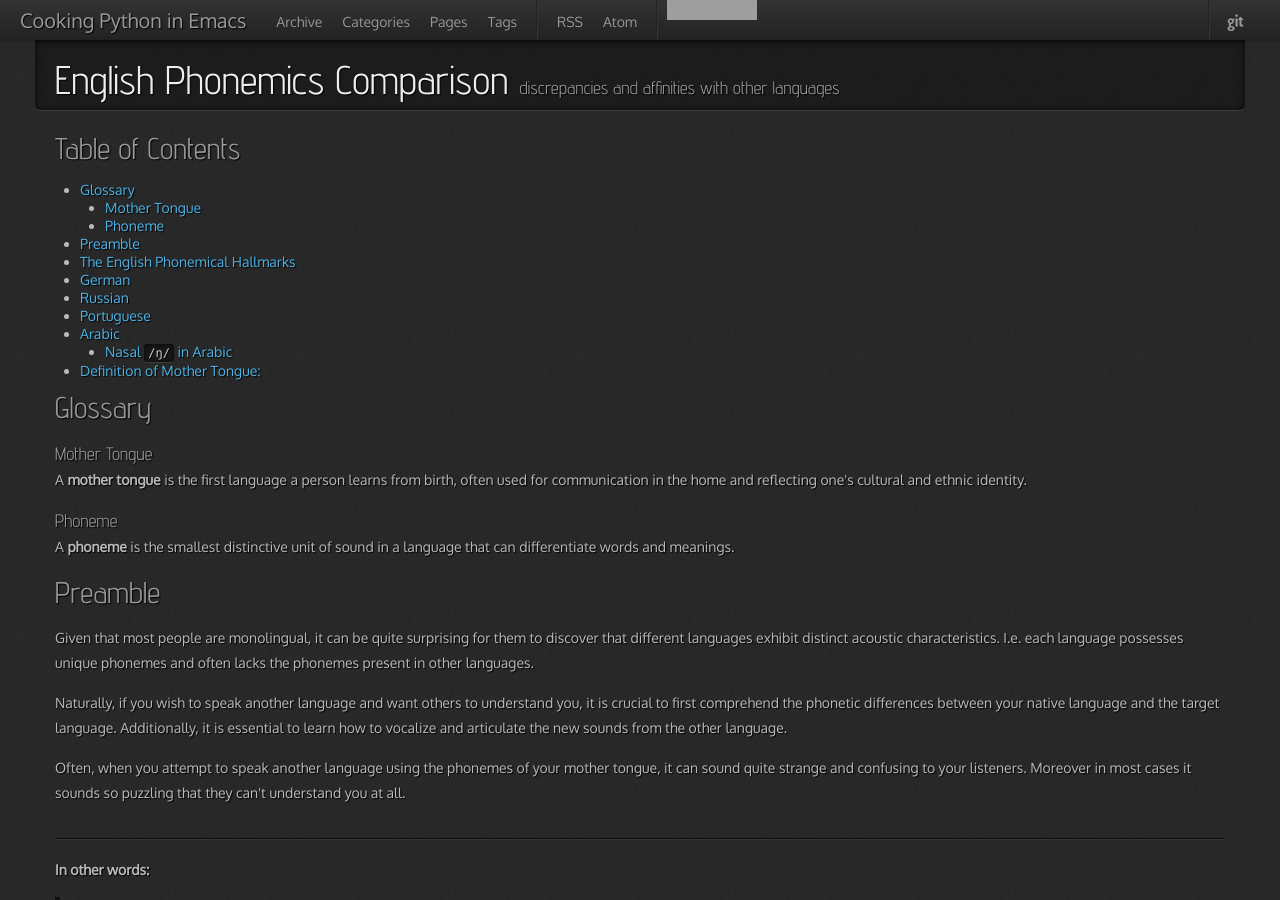
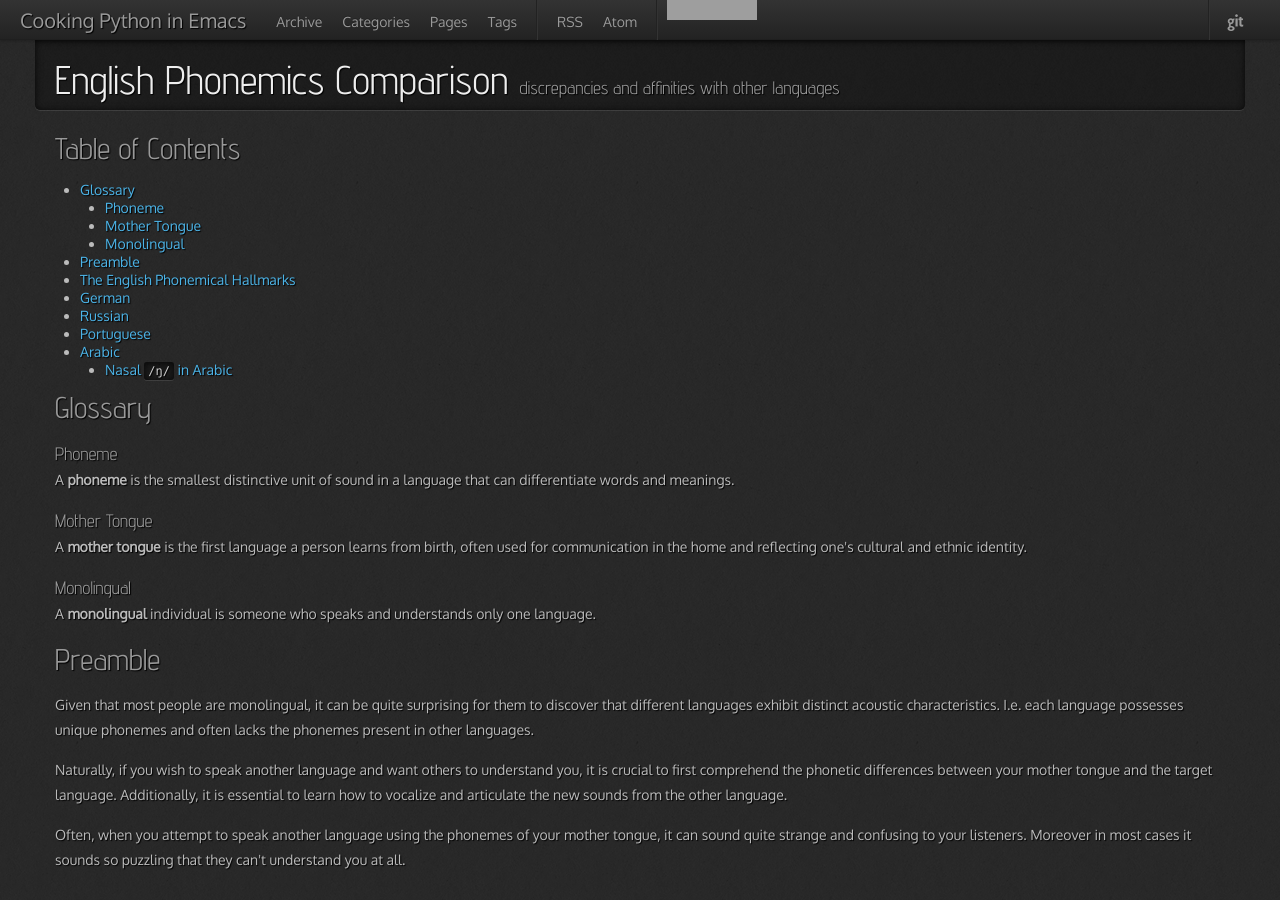
Before and after one commit to 0--key/0--key.github.io, a Jekyll site: the page built from _posts/2025-02-26-language-phonetic-discrepancies.html, in a window 1280 px wide and 900 px high. Built offline with Jekyll 4.4.1, drawn with Linux system fonts in a browser that asks for light colours; nearby versions of some CDN libraries; some of the changed text lies outside the part shown; grey boxes are pictures that could not be loaded.

Commit message:
Minor enhancements

````diff
--- a/_posts/2025-02-26-language-phonetic-discrepancies.html
+++ b/_posts/2025-02-26-language-phonetic-discrepancies.html
@@ -12,8 +12,9 @@ tags: [phonemics, comparison]
 <ul>
 <li><a href="#org14d7eaf">Glossary</a>
 <ul>
+<li><a href="#org4be386a">Phoneme</a></li>
 <li><a href="#org9f53217">Mother Tongue</a></li>
-<li><a href="#org4be386a">Phoneme</a></li>
+<li><a href="#org983c41d">Monolingual</a></li>
 </ul>
 </li>
 <li><a href="#org59ef992">Preamble</a></li>
@@ -26,7 +27,6 @@ tags: [phonemics, comparison]
 <li><a href="#orgb0e7438">Nasal <code>/ŋ/</code> in Arabic</a></li>
 </ul>
 </li>
-<li><a href="#org2d36a16">Definition of Mother Tongue:</a></li>
 </ul>
 </div>
 </div>
@@ -35,6 +35,15 @@ tags: [phonemics, comparison]
 <div id="outline-container-org14d7eaf" class="outline-2">
 <h2 id="org14d7eaf">Glossary</h2>
 <div class="outline-text-2" id="text-org14d7eaf">
+</div>
+<div id="outline-container-org4be386a" class="outline-3">
+<h3 id="org4be386a">Phoneme</h3>
+<div class="outline-text-3" id="text-org4be386a">
+<p>
+A <b>phoneme</b> is the smallest distinctive unit of sound in a language that
+can differentiate words and meanings.
+</p>
+</div>
 </div>
 <div id="outline-container-org9f53217" class="outline-3">
 <h3 id="org9f53217">Mother Tongue</h3>
@@ -46,12 +55,12 @@ and ethnic identity.
 </p>
 </div>
 </div>
-<div id="outline-container-org4be386a" class="outline-3">
-<h3 id="org4be386a">Phoneme</h3>
-<div class="outline-text-3" id="text-org4be386a">
+<div id="outline-container-org983c41d" class="outline-3">
+<h3 id="org983c41d">Monolingual</h3>
+<div class="outline-text-3" id="text-org983c41d">
 <p>
-A <b>phoneme</b> is the smallest distinctive unit of sound in a language that
-can differentiate words and meanings.
+A <b>monolingual</b> individual is someone who speaks and understands only
+one language.
 </p>
 </div>
 </div>
@@ -70,7 +79,7 @@ often lacks the phonemes present in other languages.
 <p>
 Naturally, if you wish to speak another language and want others to
 understand you, it is crucial to first comprehend the phonetic
-differences between your native language and the target
+differences between your mother tongue and the target
 language. Additionally, it is essential to learn how to vocalize and
 articulate the new sounds from the other language.
 </p>
@@ -204,13 +213,3 @@ sounds <code>/m/</code> and <code>/n/</code>, with no dedicated <code>/ŋ/</code
 </div>
 </div>
 </div>
-
-
-<div id="outline-container-org2d36a16" class="outline-2">
-<h2 id="org2d36a16">Definition of Mother Tongue:</h2>
-<div class="outline-text-2" id="text-org2d36a16">
-<p>
-``` #+end<sub>src</sub>
-</p>
-</div>
-</div>
````
